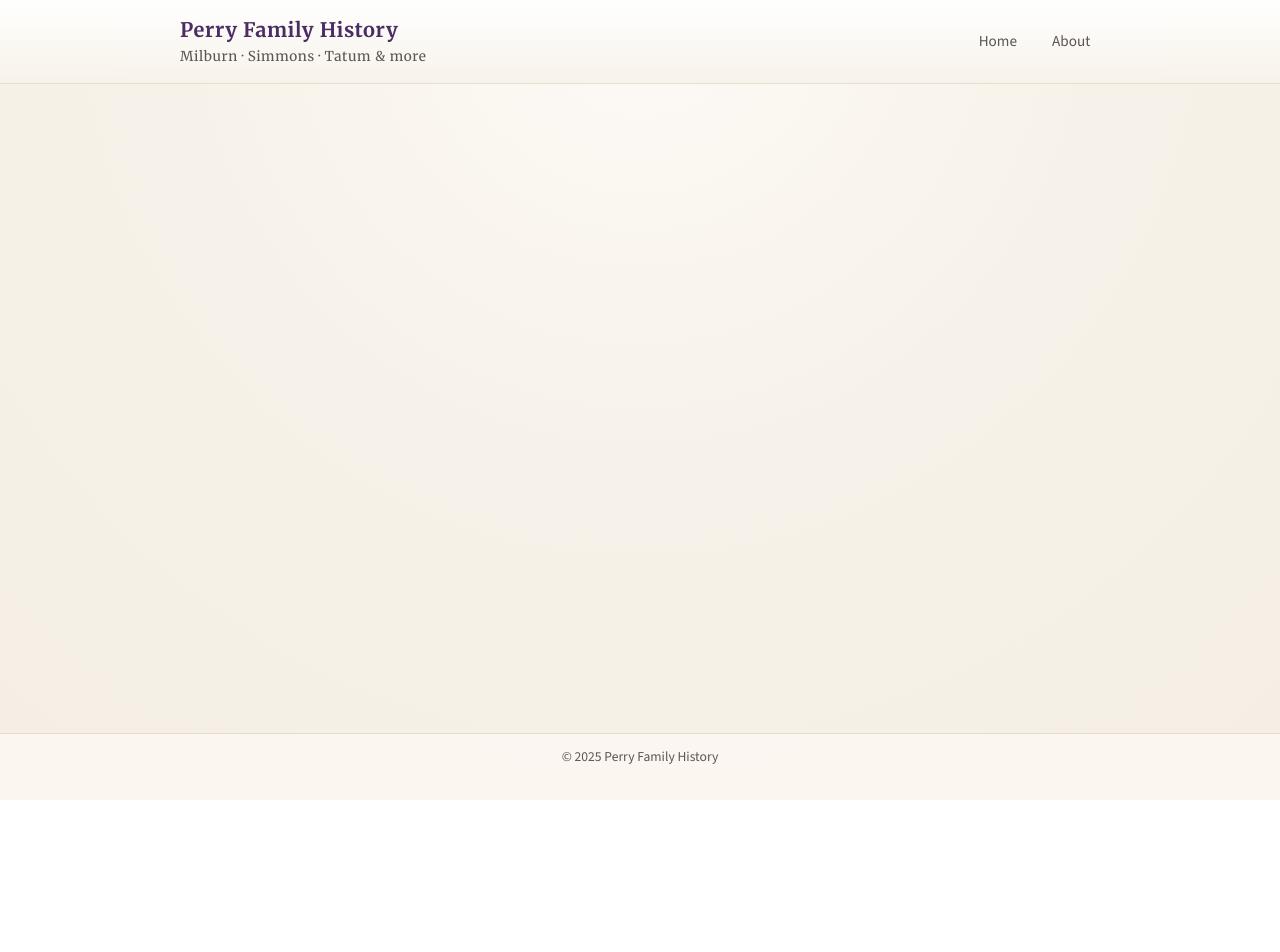
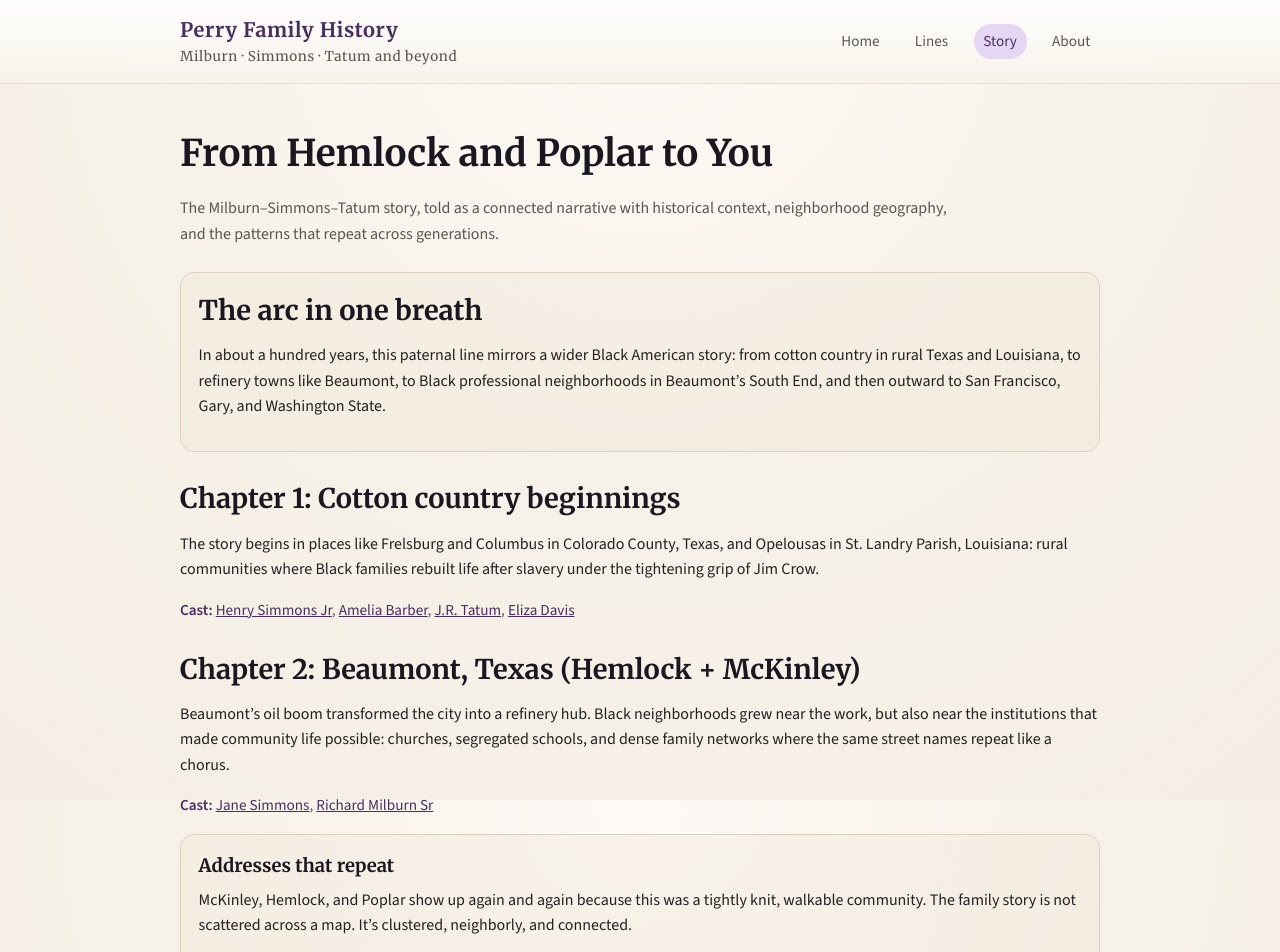
Before and after one commit to skperry99/perry-family-history, a React (Vite) app: page /story in a window 1280 px wide. Shown: the top 952 px of the page. Before the commit the page ends 800 px from the top, so only its background shows below. Built offline with nearby package versions, Linux system fonts and the light colour scheme.

Commit message:
Add Lines and Story pages; update nav to Home/Lines/Story/About

```diff
--- a/src/App.jsx
+++ b/src/App.jsx
@@ -3,12 +3,16 @@ import Layout from "./components/Layout.jsx";
 import HomePage from "./pages/HomePage.jsx";
 import AncestorPage from "./pages/AncestorPage.jsx";
 import AboutPage from "./pages/AboutPage.jsx";
+import LinesPage from "./pages/LinesPage.jsx";
+import StoryPage from "./pages/StoryPage.jsx";
 
 function App() {
   return (
     <Layout>
       <Routes>
         <Route path="/" element={<HomePage />} />
+        <Route path="/lines" element={<LinesPage />} />
+        <Route path="/story" element={<StoryPage />} />
         <Route path="/about" element={<AboutPage />} />
         <Route path="/ancestor/:id" element={<AncestorPage />} />
       </Routes>
--- a/src/components/Layout.jsx
+++ b/src/components/Layout.jsx
@@ -1,4 +1,4 @@
-import { Link } from "react-router-dom";
+import { Link, NavLink } from "react-router-dom";
 
 export default function Layout({ children }) {
   return (
@@ -9,12 +9,17 @@ export default function Layout({ children }) {
             <div className="brand">
               <Link to="/">
                 Perry Family History
-                <span>Milburn · Simmons · Tatum & more</span>
+                <span>Milburn · Simmons · Tatum and beyond</span>
               </Link>
             </div>
-            <nav className="site-nav">
-              <Link to="/">Home</Link>
-              <Link to="/about">About</Link>
+
+            <nav className="site-nav" aria-label="Primary">
+              <NavLink to="/" end>
+                Home
+              </NavLink>
+              <NavLink to="/lines">Lines</NavLink>
+              <NavLink to="/story">Story</NavLink>
+              <NavLink to="/about">About</NavLink>
             </nav>
           </div>
         </div>
--- a/src/index.css
+++ b/src/index.css
@@ -136,6 +136,11 @@ body {
 
 .site-nav a:hover,
 .site-nav a:focus-visible {
+  background: var(--accent-soft);
+  color: var(--accent-dark);
+}
+
+.site-nav a.active {
   background: var(--accent-soft);
   color: var(--accent-dark);
 }
@@ -513,6 +518,109 @@ ul {
   color: var(--text);
 }
 
+/* --- Cards (Lines page) -------------------------------------------- */
+
+.card-grid {
+  margin-top: 1.25rem;
+  display: grid;
+  grid-template-columns: minmax(0, 1fr);
+  gap: 1rem;
+}
+
+@media (min-width: 820px) {
+  .card-grid {
+    grid-template-columns: repeat(2, minmax(0, 1fr));
+  }
+}
+
+.card {
+  background: var(--bg-elevated);
+  border-radius: var(--radius-lg);
+  border: 1px solid var(--border-subtle);
+  box-shadow: 0 12px 24px rgba(0, 0, 0, 0.04);
+  padding: 1.2rem 1.15rem;
+}
+
+.card h2 {
+  margin-bottom: 0.35rem;
+}
+
+.card-actions {
+  margin-top: 0.85rem;
+  display: flex;
+  gap: 0.75rem;
+  flex-wrap: wrap;
+}
+
+.btn-link {
+  display: inline-flex;
+  align-items: center;
+  gap: 0.35rem;
+  padding: 0.55rem 0.85rem;
+  border-radius: 999px;
+  border: 1px solid var(--border-subtle);
+  background: var(--bg-muted);
+  text-decoration: none;
+  color: var(--text);
+  transition:
+    transform 0.12s ease,
+    border-color 0.12s ease;
+}
+
+.btn-link:hover {
+  transform: translateY(-1px);
+  border-color: rgba(122, 75, 155, 0.45);
+}
+
+/* --- Story page ----------------------------------------------------- */
+
+.story-hero {
+  margin-bottom: 1rem;
+}
+
+.story-subtitle {
+  color: var(--text-muted);
+  max-width: 48rem;
+  margin-bottom: 0;
+}
+
+.story section {
+  margin-top: 1.6rem;
+}
+
+.story-callout {
+  margin-top: 1rem;
+  background: rgba(240, 231, 217, 0.45);
+  border: 1px solid var(--border-subtle);
+  border-radius: var(--radius-lg);
+  padding: 1rem 1.1rem;
+}
+
+.story-callout h2,
+.story-callout h3 {
+  margin-top: 0;
+}
+
+.story-cast {
+  margin-top: 0.7rem;
+  font-size: 0.95rem;
+  color: var(--text-muted);
+}
+
+.story-cast-label {
+  font-weight: 700;
+  color: var(--accent-dark);
+}
+
+.story-bullets {
+  margin-top: 0.6rem;
+  max-width: 52rem;
+}
+
+.story-bullets li {
+  margin-bottom: 0.55rem;
+}
+
 /* --- Utility -------------------------------------------------------- */
 
 .text-muted {
--- /dev/null
+++ b/src/pages/LinesPage.jsx
@@ -0,0 +1,44 @@
+import { Link } from "react-router-dom";
+
+export default function LinesPage() {
+  return (
+    <div>
+      <h1>Family Lines</h1>
+      <p className="text-muted">
+        Use this page as a “choose your branch” hub so the site stays organized
+        as more relatives (and my maternal side) are added.
+      </p>
+
+      <div className="card-grid">
+        <section className="card">
+          <h2>Paternal Roots</h2>
+          <p className="text-muted">
+            Milburn · Simmons · Tatum and related branches, centered on Beaumont,
+            Texas (Hemlock, McKinley, Poplar) and later migration west.
+          </p>
+          <div className="card-actions">
+            <Link className="btn-link" to="/story">
+              Read the story
+            </Link>
+            <Link className="btn-link" to="/">
+              Browse ancestors
+            </Link>
+          </div>
+        </section>
+
+        <section className="card">
+          <h2>Maternal Roots</h2>
+          <p className="text-muted">
+            Coming soon. This section will add my maternal line without mixing
+            everything together.
+          </p>
+          <div className="card-actions">
+            <Link className="btn-link" to="/about">
+              Project approach
+            </Link>
+          </div>
+        </section>
+      </div>
+    </div>
+  );
+}
--- /dev/null
+++ b/src/pages/StoryPage.jsx
@@ -0,0 +1,159 @@
+import { Link } from "react-router-dom";
+
+export default function StoryPage() {
+  return (
+    <div className="story">
+      <header className="story-hero">
+        <h1>From Hemlock and Poplar to You</h1>
+        <p className="story-subtitle">
+          The Milburn–Simmons–Tatum story, told as a connected narrative with
+          historical context, neighborhood geography, and the patterns that
+          repeat across generations.
+        </p>
+      </header>
+
+      <section className="story-callout">
+        <h2>The arc in one breath</h2>
+        <p>
+          In about a hundred years, this paternal line mirrors a wider Black
+          American story: from cotton country in rural Texas and Louisiana, to
+          refinery towns like Beaumont, to Black professional neighborhoods in
+          Beaumont’s South End, and then outward to San Francisco, Gary, and
+          Washington State.
+        </p>
+      </section>
+
+      <section>
+        <h2>Chapter 1: Cotton country beginnings</h2>
+        <p>
+          The story begins in places like Frelsburg and Columbus in Colorado
+          County, Texas, and Opelousas in St. Landry Parish, Louisiana: rural
+          communities where Black families rebuilt life after slavery under the
+          tightening grip of Jim Crow.
+        </p>
+
+        <div className="story-cast">
+          <span className="story-cast-label">Cast:</span>{" "}
+          <Link to="/ancestor/henry-simmons-jr">Henry Simmons Jr</Link>,{" "}
+          <Link to="/ancestor/amelia-barber-simmons">Amelia Barber</Link>,{" "}
+          <Link to="/ancestor/jr-tatum">J.R. Tatum</Link>,{" "}
+          <Link to="/ancestor/eliza-davis-tatum">Eliza Davis</Link>
+        </div>
+      </section>
+
+      <section>
+        <h2>Chapter 2: Beaumont, Texas (Hemlock + McKinley)</h2>
+        <p>
+          Beaumont’s oil boom transformed the city into a refinery hub. Black
+          neighborhoods grew near the work, but also near the institutions that
+          made community life possible: churches, segregated schools, and dense
+          family networks where the same street names repeat like a chorus.
+        </p>
+
+        <div className="story-cast">
+          <span className="story-cast-label">Cast:</span>{" "}
+          <Link to="/ancestor/mary-jane-simmons-milburn">Jane Simmons</Link>,{" "}
+          <Link to="/ancestor/richard-charles-milburn-sr">
+            Richard Milburn Sr
+          </Link>
+        </div>
+
+        <div className="story-callout">
+          <h3>Addresses that repeat</h3>
+          <p>
+            McKinley, Hemlock, and Poplar show up again and again because this
+            was a tightly knit, walkable community. The family story is not
+            scattered across a map. It’s clustered, neighborly, and connected.
+          </p>
+        </div>
+      </section>
+
+      <section>
+        <h2>Chapter 3: Poplar Street (education as resistance)</h2>
+        <p>
+          Another branch rises along a different path: Black teachers and
+          principals building schools and statewide networks in an era when
+          resources were intentionally unequal. In this story, Poplar Street
+          represents that professional lane of community leadership.
+        </p>
+
+        <div className="story-cast">
+          <span className="story-cast-label">Cast:</span>{" "}
+          <Link to="/ancestor/robert-theophoulus-tatum">Robert Tatum</Link>
+        </div>
+
+        <div className="story-callout">
+          <h3>Education as a through-line</h3>
+          <p>
+            This tree holds both kinds of work: refinery shifts and domestic
+            labor, and also classrooms and principals’ offices. Together, they
+            show how families build futures using every tool available.
+          </p>
+        </div>
+      </section>
+
+      <section>
+        <h2>Chapter 4: Westward migration</h2>
+        <p>
+          Over time, the Hemlock household children and their families moved
+          west. San Francisco becomes the next chapter: shipyards, housing
+          projects, modest apartments, and the complicated reality of building a
+          life in a rapidly changing city.
+        </p>
+      </section>
+
+      <section>
+        <h2>Chapter 5: Convergence (James → Joyce → Houston → Lansing → me)</h2>
+        <p>
+          At the center of this strand is James Clarence Milburn (1944–2003), my
+          father: the youngest of the Hemlock house, a Vietnam-era Army veteran,
+          and likely the biological descendant of the Tatum/Davis educator line.
+          In 1976, while living in San Francisco, he met my mother. She later
+          went to Houston while pregnant, where I was born, and soon after
+          returned to Michigan to live in Lansing at her brother Edwin’s house.
+        </p>
+
+        <div className="story-cast">
+          <span className="story-cast-label">Cast:</span>{" "}
+          <Link to="/ancestor/james-clarence-milburn">James Milburn</Link>
+        </div>
+
+        <div className="story-callout">
+          <h3>Layered truth</h3>
+          <p>
+            Records often describe a “legal father” and a household story. DNA
+            can add a different layer: biological connections that don’t erase
+            family life, but deepen it and sometimes complicate it.
+          </p>
+        </div>
+      </section>
+
+      <section>
+        <h2>Patterns & “Interesting Things to Point Out”</h2>
+
+        <ul className="story-bullets">
+          <li>
+            <strong>Education</strong> appears repeatedly, from adult literacy
+            gains to teachers, principals, and organizer networks.
+          </li>
+          <li>
+            <strong>Military service</strong> spans multiple wars and multiple
+            generations.
+          </li>
+          <li>
+            <strong>Women’s labor</strong> anchors survival and continuity:
+            laundresses, homemakers, teachers, and caretakers.
+          </li>
+          <li>
+            <strong>Geography</strong> clusters first (Beaumont streets), then
+            branches west and north in later generations.
+          </li>
+          <li>
+            <strong>DNA</strong> can reveal hidden connections that the paper
+            record alone never shows.
+          </li>
+        </ul>
+      </section>
+    </div>
+  );
+}
```
